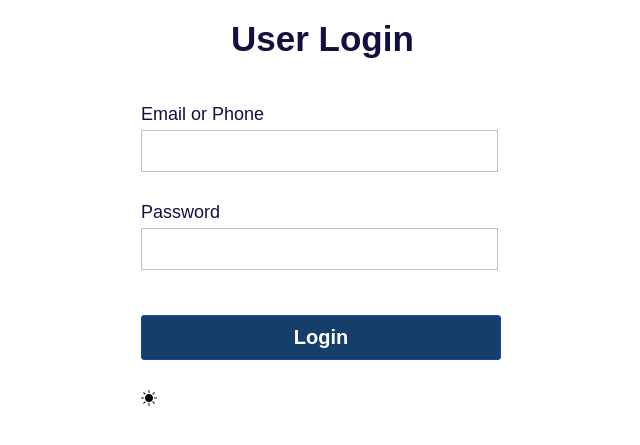
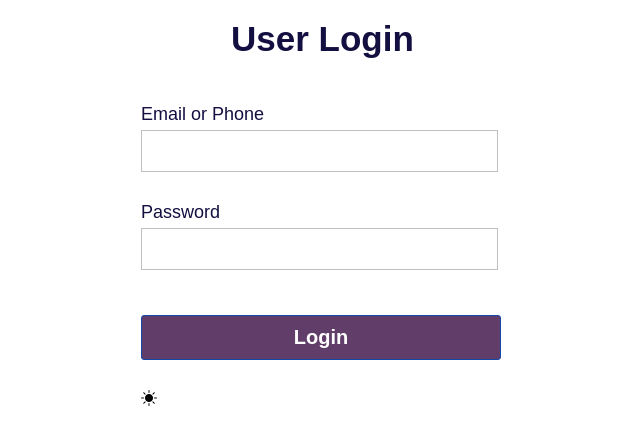
Before and after one commit to Cedrick13/Simple-Crud, a PHP site: page / in a window 1280 px wide, with the pointer over the restyled element. Shown: the part 101-546 px from the top of the page, without its empty margins (314-954 px from the left). Run offline with PHP 8.4, Linux system fonts and the light colour scheme; some libraries are stand-ins or nearby versions.

Commit message:
Login Hover BG

```diff
--- a/main.css
+++ b/main.css
@@ -58,7 +58,7 @@ body{
 	transition: .5s;
 }
 .login_form button:hover{
-	background: #153e6a;
+	background: #613e6a;
 }
 .login_form #email_error,
 .login_form #pass_error{
```
